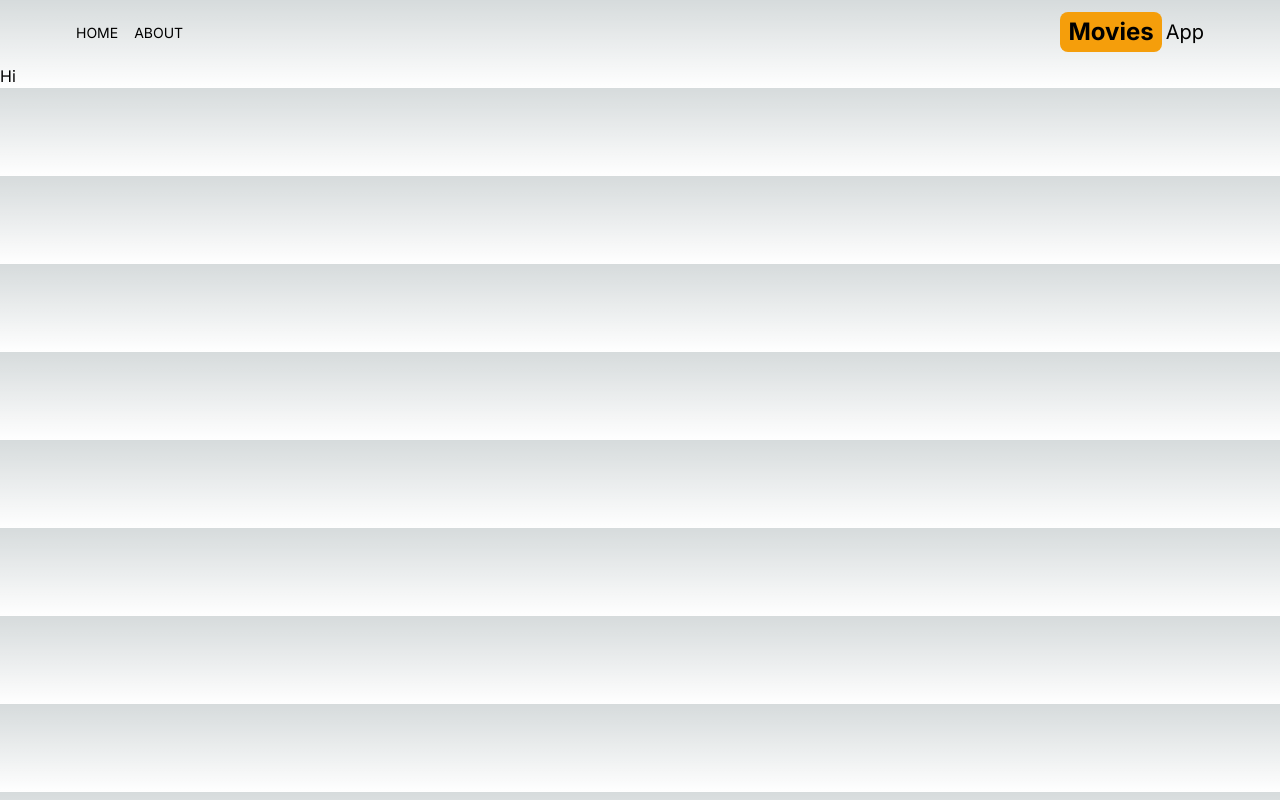
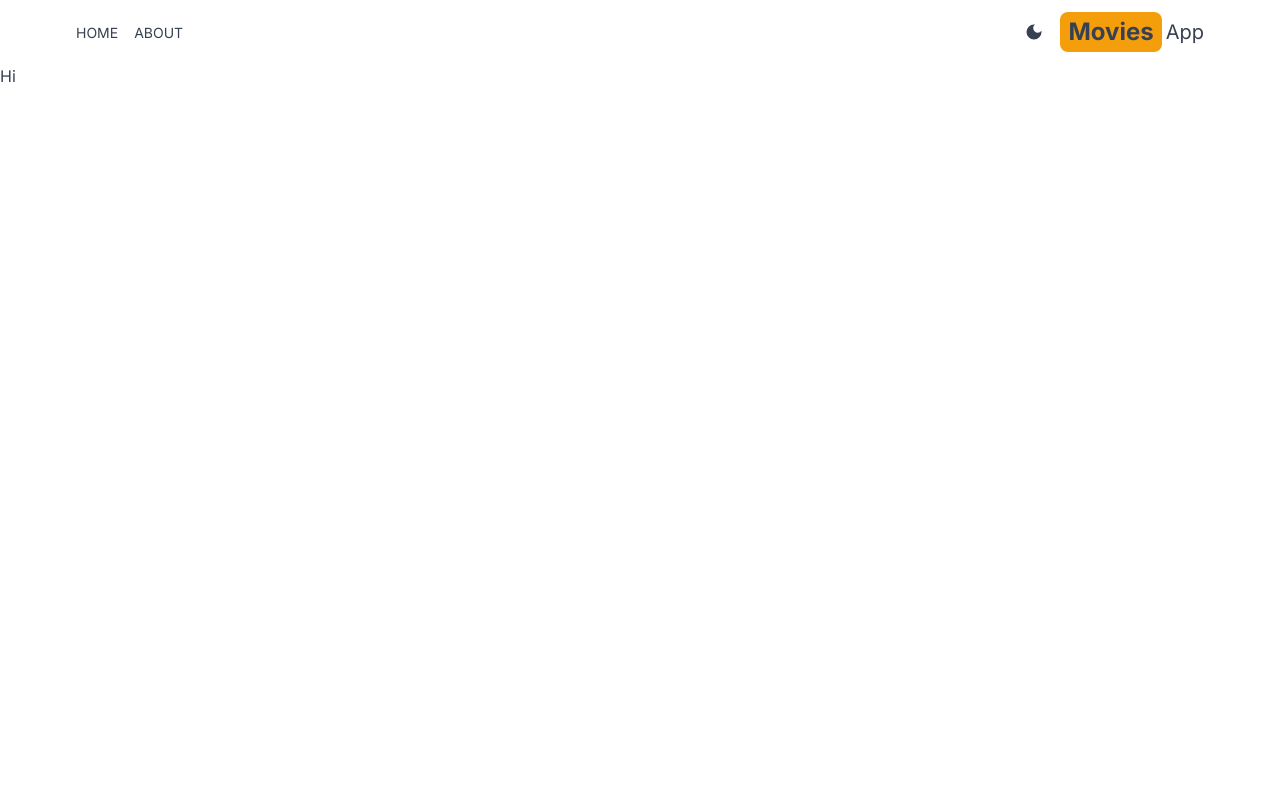
Before and after one commit to yasmen-ahmed/Movies-App, a Next.js app: page / in a window 1280 px wide. Built offline with nearby package versions, Linux system fonts and the light colour scheme.

Commit message:
add dark mode

```diff
--- a/package.json
+++ b/package.json
@@ -10,6 +10,7 @@
   },
   "dependencies": {
     "next": "14.2.5",
+    "next-themes": "^0.3.0",
     "react": "^18",
     "react-dom": "^18",
     "react-icons": "^5.2.1"
--- /dev/null
+++ b/src/app/Providers.jsx
@@ -0,0 +1,14 @@
+'use client'
+import React from 'react'
+import { ThemeProvider } from 'next-themes'
+
+export default function Providers({children}) {
+  return (
+
+    <ThemeProvider defaultTheme='system' attribute='class'>
+        <div className='text-gray-700 dark:text-gray-200 dark:bg-gray-700 min-h-screen select-none transition-colors duration-300 '>
+            {children}
+        </div>
+    </ThemeProvider>
+  )
+}
--- a/src/app/globals.css
+++ b/src/app/globals.css
@@ -17,13 +17,13 @@
 }
 
 body {
-  color: rgb(var(--foreground-rgb));
+  /* color: rgb(var(--foreground-rgb));
   background: linear-gradient(
       to bottom,
       transparent,
       rgb(var(--background-end-rgb))
     )
-    rgb(var(--background-start-rgb));
+    rgb(var(--background-start-rgb)); */
 }
 
 @layer utilities {
--- a/src/app/layout.js
+++ b/src/app/layout.js
@@ -1,6 +1,7 @@
 import { Inter } from "next/font/google";
 import "./globals.css";
 import Header from "@/components/Header";
+import Providers from "./Providers";
 
 const inter = Inter({ subsets: ["latin"] });
 
@@ -13,8 +14,16 @@ export default function RootLayout({ children }) {
   return (
     <html lang="en">
       <body className={inter.className}>
+        <Providers>
+
         <Header/>
-        {children}</body>
+        {children}
+
+        </Providers>
+
+
+
+        </body>
     </html>
   );
 }
--- /dev/null
+++ b/src/components/DarkMoodSwiper.jsx
@@ -0,0 +1,29 @@
+'use client'
+
+import React,{useEffect, useState} from 'react'
+import {MdLightMode ,MdDarkMode} from "react-icons/md"
+import { useTheme } from 'next-themes'
+
+export default function DarkMoodSwiper() {
+    const { theme, setTheme,systemTheme } = useTheme()
+    const [mounted,setMounted]=useState(false)
+
+    const currentTheme = theme === 'system' ? systemTheme : theme ;
+    useEffect(()=>setMounted(true),[])
+  return (
+    <div>
+        {mounted &&
+            (currentTheme === 'dark' ?
+                <MdLightMode
+                onClick={() => setTheme('light')}
+                className='text-xl cursor-pointer hover:text-amber-500' />
+            :
+                <MdDarkMode
+                onClick={() => setTheme('dark')}
+                className='text-xl cursor-pointer hover:text-amber-500' />
+
+      )  }
+
+    </div>
+  )
+}
--- a/src/components/Header.jsx
+++ b/src/components/Header.jsx
@@ -3,6 +3,7 @@ import MenuItem from './MenuItem'
 import {AiFillHome} from 'react-icons/ai'
 import {AiFillInfoCircle } from 'react-icons/ai'
 import Link from 'next/link'
+import DarkMoodSwiper from './DarkMoodSwiper'
 
 export default function Header() {
   return (
@@ -11,10 +12,14 @@ export default function Header() {
             <MenuItem title="Home" address="/" Icon={AiFillHome}/>
             <MenuItem title="About" address="/about" Icon={AiFillInfoCircle }/>
         </div>
+        <div className="flex items-center gap-4">
+            <DarkMoodSwiper/>
         <Link href={'/'} className='flex gap-1 items-center'>
             <span className='text-2xl font-bold bg-amber-500 py-1 px-2 rounded-lg'>Movies</span>
             <span className='text-xl hidden sm:inline'>App</span>
         </Link>
+        </div>
+
     </div>
   )
 }
--- a/tailwind.config.js
+++ b/tailwind.config.js
@@ -15,4 +15,5 @@ module.exports = {
     },
   },
   plugins: [],
+  darkMode: "class",
 };
```
Also changed, not shown: 1 other file (tests, documents, lock files or other folders).
